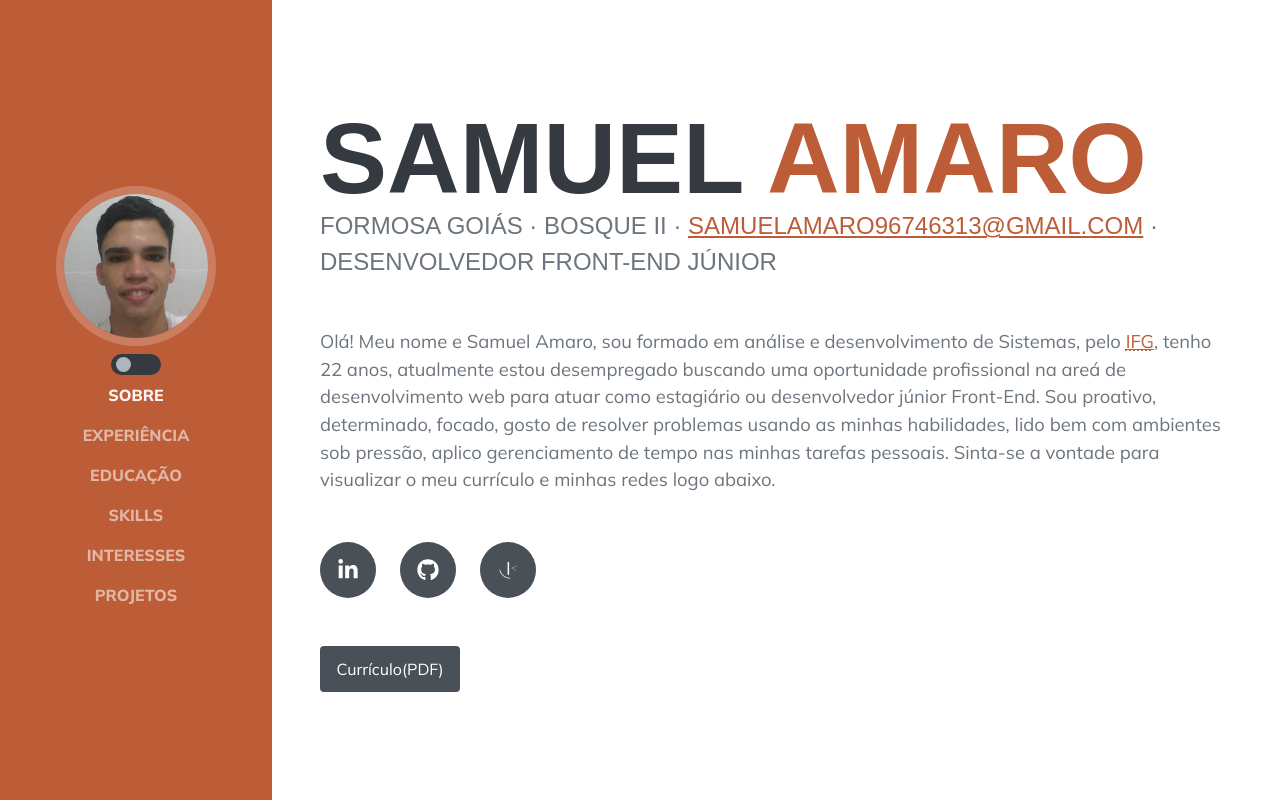
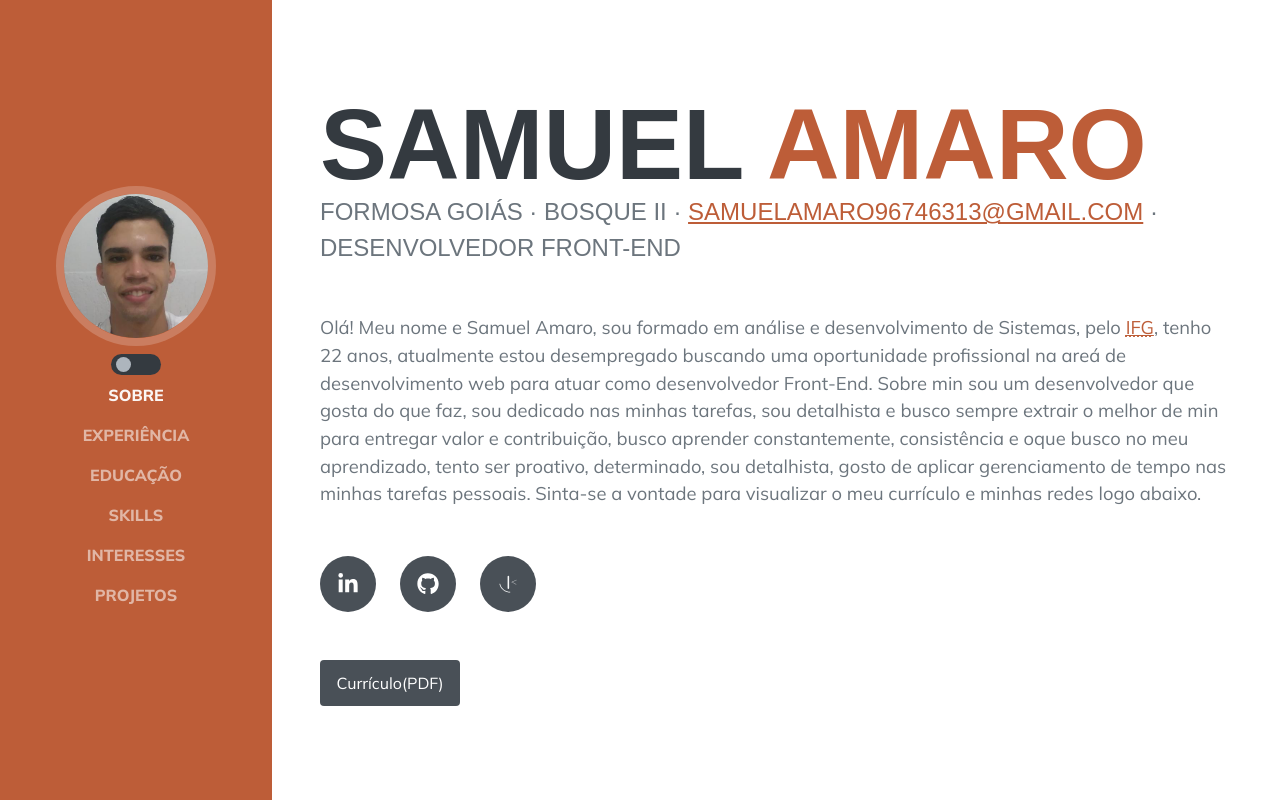
Before and after one commit to Samuel-Amaro/portfolio-web, a React (Create React App) app: page / in a window 1280 px wide. Shown: the top 800 px of the page. Built offline with nearby package versions, Linux system fonts and the light colour scheme; a web font is replaced by a local one.

Commit message:
change text in componentes

```diff
--- a/src/components/SectionAbout.js
+++ b/src/components/SectionAbout.js
@@ -23,7 +23,7 @@ export default function SectionAbout(props) {
         >
           samuelamaro96746313@gmail.com
         </a>{" "}
-        · Desenvolvedor Front-End Júnior
+        · Desenvolvedor Front-End
       </address>
       <p className="section__description-about">
         Olá! Meu nome e Samuel Amaro, sou formado em análise e desenvolvimento
@@ -38,12 +38,14 @@ export default function SectionAbout(props) {
           <abbr title="instituto federal de Goiás">IFG</abbr>
         </a>
         , tenho 22 anos, atualmente estou desempregado buscando uma oportunidade
-        profissional na areá de desenvolvimento web para atuar como estagiário
-        ou desenvolvedor júnior Front-End. Sou proativo, determinado, focado,
-        gosto de resolver problemas usando as minhas habilidades, lido bem com
-        ambientes sob pressão, aplico gerenciamento de tempo nas minhas tarefas
-        pessoais. Sinta-se a vontade para visualizar o meu currículo e minhas
-        redes logo abaixo.
+        profissional na areá de desenvolvimento web para atuar como
+        desenvolvedor Front-End. Sobre min sou um desenvolvedor que gosta do que faz, sou
+        dedicado nas minhas tarefas, sou detalhista e busco sempre extrair o
+        melhor de min para entregar valor e contribuição, busco aprender
+        constantemente, consistência e oque busco no meu aprendizado, tento ser  proativo, determinado, sou detalhista,
+        gosto de aplicar gerenciamento de tempo nas minhas tarefas pessoais.
+        Sinta-se a vontade para visualizar o meu currículo e minhas redes logo
+        abaixo.
       </p>
       <ul
         className="social-medias"
--- a/src/components/SectionExperience.js
+++ b/src/components/SectionExperience.js
@@ -9,7 +9,7 @@ export default function SectionExperience(props) {
         <ContentRow
           heading3="Sem experiência profissional"
           heading4="desempregado atualmente"
-          description="Em busca da primeira oportunidade profissional relacionada a areá de desenvolvimento web para atuar como desenvolvedor front-end júnior."
+          description="Em busca da primeira oportunidade profissional relacionada a areá de desenvolvimento web para atuar como desenvolvedor front-end."
           dateStart="jan 2022"
           dateEnd="Presente"
         />
```
